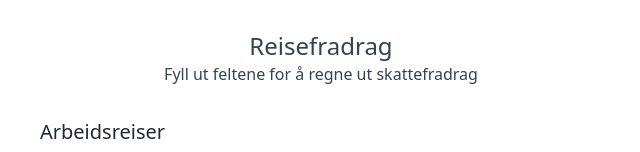
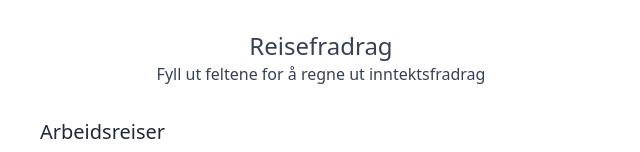
Before and after one commit to Skulsta/reisefradrag, a Vue app: page / in a window 1280 px wide. Shown: the part 242-394 px from the top of the page, without its empty margins (319-959 px from the left). Built offline with nearby package versions, Linux system fonts and the light colour scheme.

Commit message:
updated text

```diff
--- a/src/views/TravelDeduction/TravelDeduction.vue
+++ b/src/views/TravelDeduction/TravelDeduction.vue
@@ -21,7 +21,7 @@
       <div class="items-end mt-8 mb-4 text-gray-700">
         <h1 class=" text-2xl">Reisefradrag</h1>
         <p class="text-base">
-          Fyll ut feltene for å regne ut skattefradrag
+          Fyll ut feltene for å regne ut inntektsfradrag
         </p>
         <div class="h-4 text-red-600">
           <p v-show="request && travelDeduction === 0">
```
